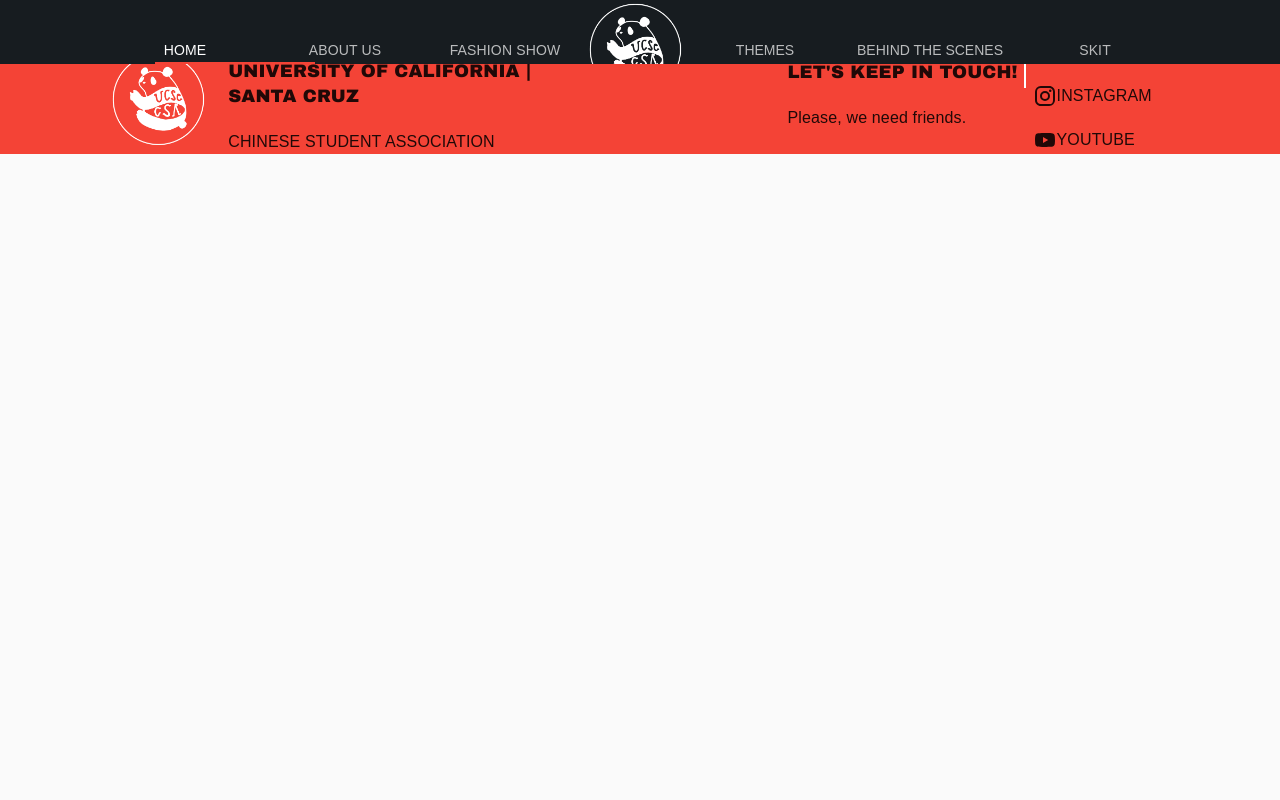
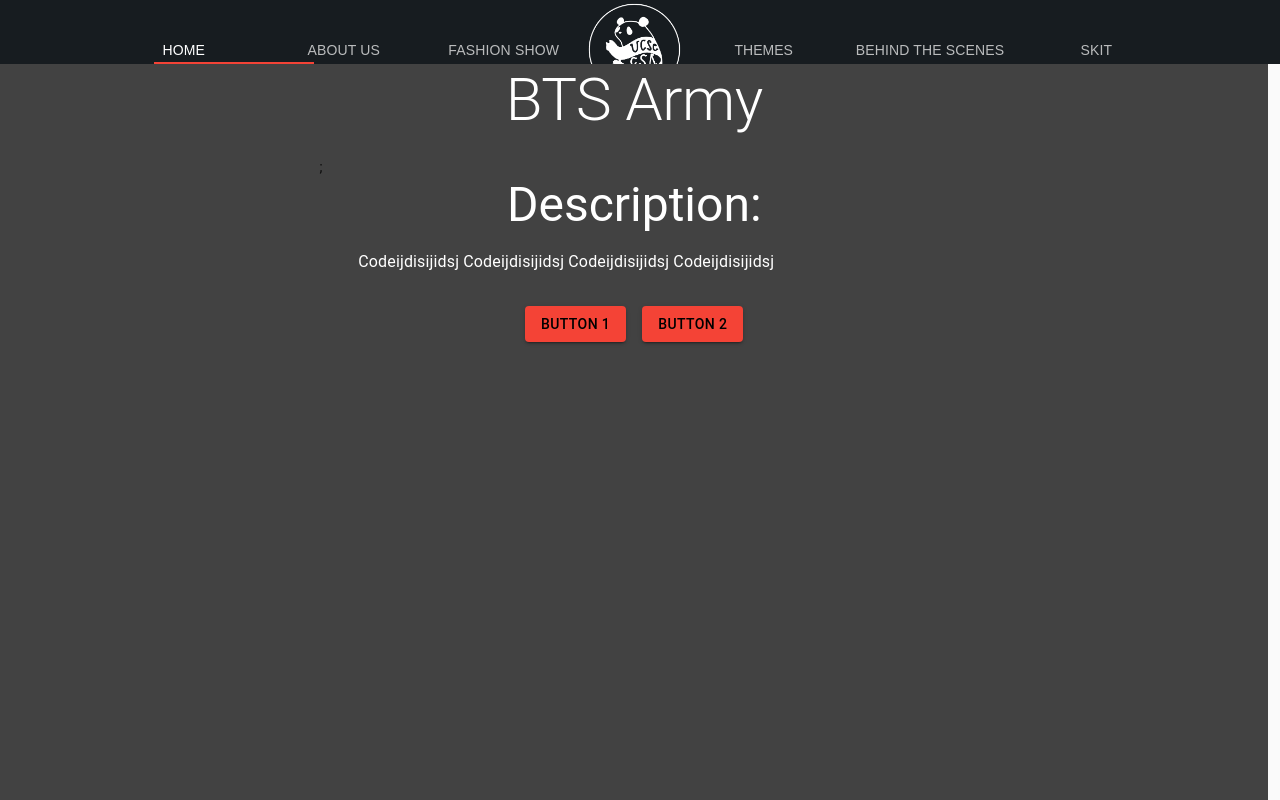
Before and after one commit to danielduydinh/Banquet_Site, a React (Create React App) app: page /bts in a window 1280 px wide. Shown: the top 800 px of the page. Built offline with nearby package versions, Linux system fonts and the light colour scheme; a web font is replaced by a local one.

Commit message:
added bts page and scroll to top to everything, I think

```diff
--- a/src/Components/AppBar.js
+++ b/src/Components/AppBar.js
@@ -31,6 +31,8 @@
 import Popover from '@material-ui/core/Popover';
 import popo from '../Photos/popo.png'
 import AboutUs from '../Pages/AboutUs.js';
+import BTSpage from '../Pages/BethindTheScenes';
+
 // im a comment
 /**
  * Resources consulted:
@@ -198,7 +200,7 @@
             <Tab label="Fashion Show" to="/fashion" component={Link} value='fashion'/>
             <img src={popo} className={classes.logo}/>
             <Tab label="Themes" value='themes' onClick={handleOpen}/>
-            <Tab label="Behind the Scenes"/>
+            <Tab label="Behind the Scenes" to='/bts' component={Link} value='BTSpage'/>
             <Tab label="Skit" to="/skit" component={Link} value='skit'/>
           </Tabs>
         </AppBar>
@@ -211,6 +213,7 @@
             </Route>
             <Route exact path="/about" component={AboutUs} />
             <Route exact path="/food" component={Foodpage} />
+            <Route exact path="/bts" component={BTSpage} />
             <Route exact path="/skit" component={Skitpage} />
             <Route exact path="/fashion" component={Fashionpage} />
             <Route exact path="/language" component={Langpage} />
--- a/src/Pages/AboutUs.js
+++ b/src/Pages/AboutUs.js
@@ -84,6 +84,11 @@
     setIndex(selectedIndex);
   };
 
+  React.useEffect(() => {
+    console.log('Scrolling to top in aboutpage');
+    window.scrollTo(0, 0);
+  }, []);
+
   return (
     <ThemeProvider theme={theme}>
       <div className={classes.PageContent}>
--- /dev/null
+++ b/src/Pages/BethindTheScenes.js
@@ -0,0 +1,108 @@
+import React from 'react';
+import Button from '@material-ui/core/Button';
+
+import Grid from '@material-ui/core/Grid';
+import Typography from '@material-ui/core/Typography';
+import { makeStyles } from '@material-ui/core/styles';
+import Container from '@material-ui/core/Container';
+
+import { createMuiTheme } from '@material-ui/core/styles';
+import { ThemeProvider } from '@material-ui/core/styles';
+import YouTube from "react-youtube";
+// import { Block } from '@material-ui/icons';
+
+const theme = createMuiTheme({
+  palette: {
+    type: 'dark',
+    primary: {
+      light: '#ff7961',
+      main: '#f44336',
+      dark: '#ba000d',
+      contrastText: '#000',
+    },
+    secondary: {
+      light: '#ff7961',
+      main: '#f44336',
+      dark: '#ba000d',
+      contrastText: '#000',
+    },
+    background: {
+      default: '#424242',
+      paper: '#424242',
+    },
+  },
+});
+const useStyles = makeStyles((theme) => ({
+  PageContent: {
+    paddingTop: '8vh',
+    flewGrow: 1,
+    backgroundColor: '#424242',
+    padding: theme.spacing(8, 0, 6),
+    width: '99.1vw',
+    height: '100vh',
+    //
+    maxwidth: "100%",
+  },
+  PageButtons: {
+    marginTop: theme.spacing(4),
+  },
+  Video: {
+    marginLeft: "-7%",
+  },
+}));
+const videoOptions = {
+  height: "390",
+  width: "640",
+  playerVars: {
+    // https://developers.google.com/youtube/player_parameters
+    autoplay: 1
+  }
+};
+function _onReady(event) {
+  // access to player in all event handlers via event.target
+  event.target.pauseVideo();
+}
+
+export default function BTSpage() {
+  const classes = useStyles();
+
+  React.useEffect(() => {
+    console.log('Scrolling to top in bts');
+    window.scrollTo(0, 0);
+  }, []);
+
+  return (
+    <ThemeProvider theme={theme}>
+      <div className={classes.PageContent} content="width=device-width">
+        <Container maxWidth="sm">
+          <Typography component="h1" variant="h2" align="center" color="textPrimary" gutterBottom>
+             BTS Army
+          </Typography>
+          <div className={classes.Video}>
+            <YouTube videoId="JOwmYhAFiGk" opts={videoOptions} onReady={_onReady} />;
+          </div>
+          <Typography component="h3" variant="h3" align="center" color="textPrimary" gutterBottom>
+            Description:
+          </Typography>
+          <Typography component="body1" variant="body1" align="center" color="textPrimary" gutterBottom>
+            Codeijdisijidsj Codeijdisijidsj Codeijdisijidsj Codeijdisijidsj
+          </Typography>
+          <div className={classes.PageButtons}>
+            <Grid container spacing={2} justify="center">
+              <Grid item>
+                <Button variant="contained" color="primary">
+                  Button 1
+                </Button>
+              </Grid>
+              <Grid item>
+                <Button variant="contained" color="primary">
+                  Button 2
+                </Button>
+              </Grid>
+            </Grid>
+          </div>
+        </Container>
+      </div>
+    </ThemeProvider>
+  )
+}
--- a/src/Pages/FashionPage.js
+++ b/src/Pages/FashionPage.js
@@ -94,6 +94,11 @@
 
 export default function Fashionpage() {
   const classes = useStyles();
+  React.useEffect(() => {
+    console.log('Scrolling to top in fashionpage');
+    window.scrollTo(0, 0);
+  }, []);
+
   return (
     <ThemeProvider theme={theme}>
     <div className={classes.PageContent}>
--- a/src/Pages/FoodPage.js
+++ b/src/Pages/FoodPage.js
@@ -148,6 +148,12 @@
 
 export default function Foodpage() {
   const classes = useStyles();
+
+  React.useEffect(() => {
+    console.log('Scrolling to top in foodpage');
+    window.scrollTo(0, 0);
+  }, []);
+
   return (
     <ThemeProvider theme={theme}>
       <div className={classes.PageContent}>
```
